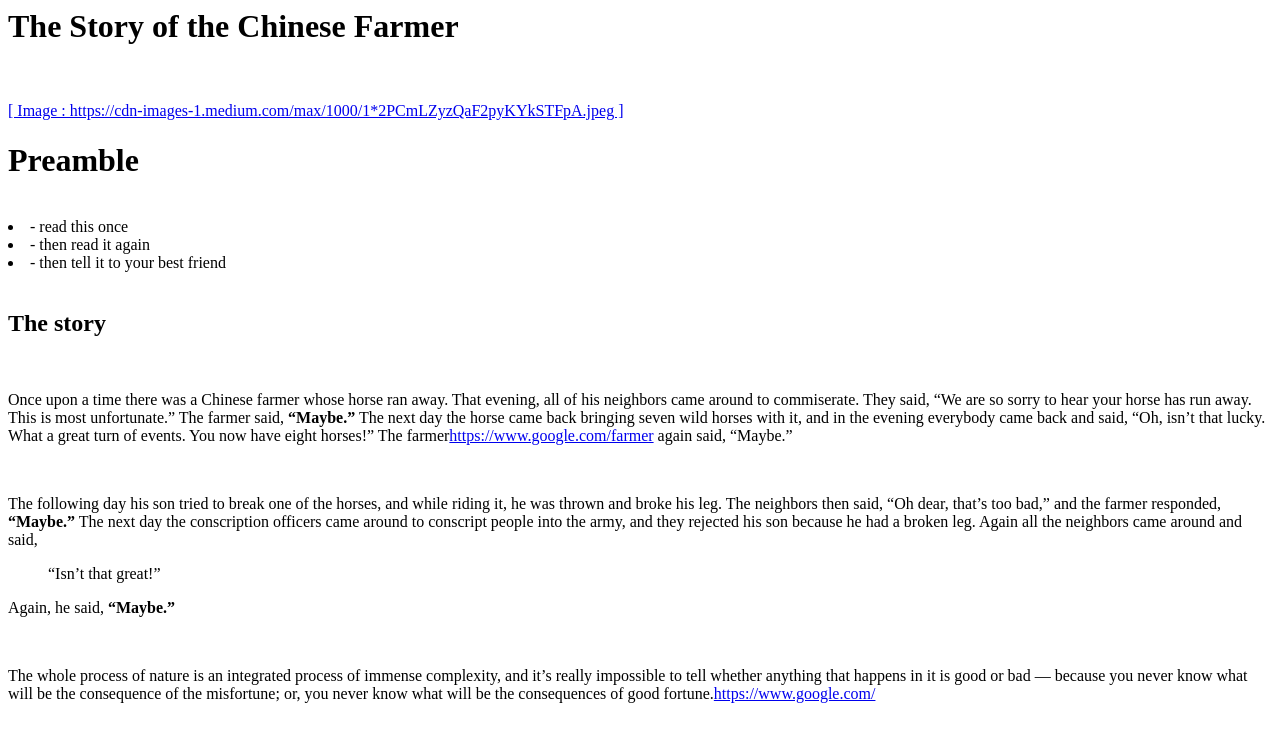
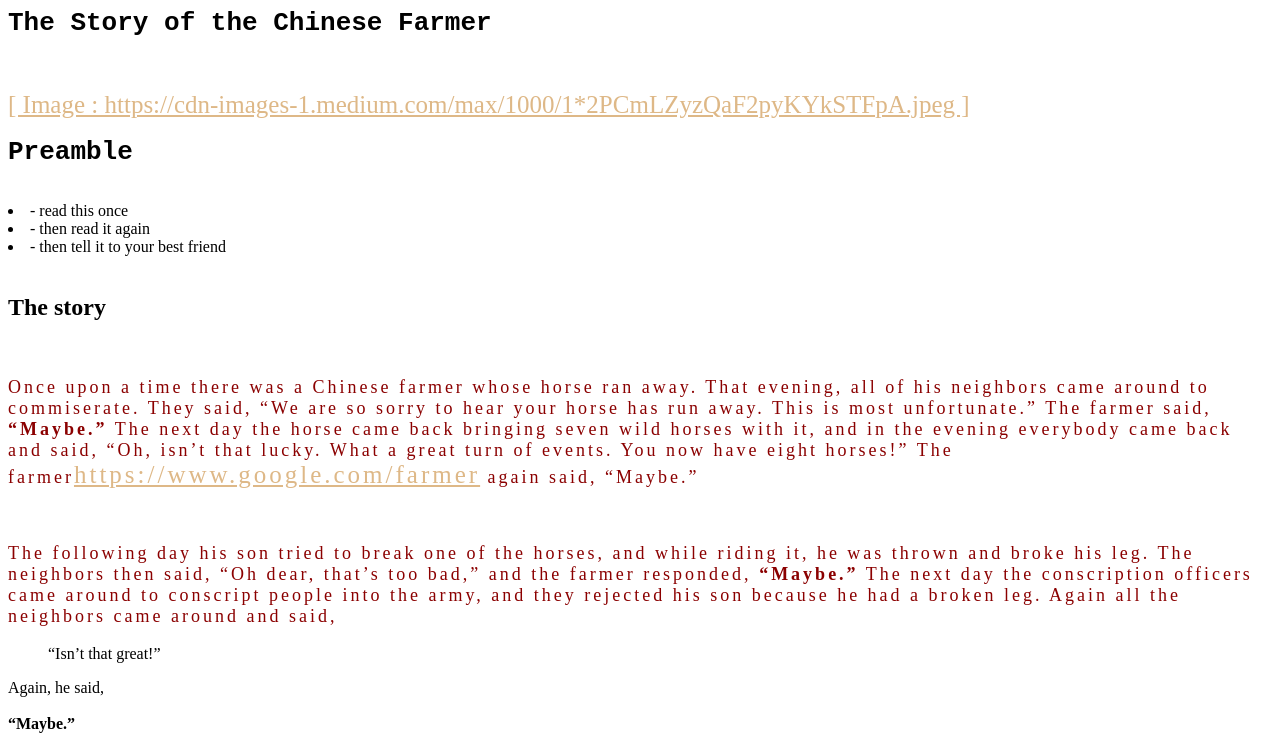
Before and after one commit to janottegithub/semantics-3, a plain HTML site: page semantics1.html in a window 1280 px wide. Shown: the top 748 px of the page. Drawn offline with Linux system fonts and the light colour scheme.

Commit message:
semantics2

```diff
--- a/semantics1.html
+++ b/semantics1.html
@@ -25,8 +25,12 @@ span,=It has no meaning ,The span tag is like the div tag.
  the alt attribute = to give the immage a description if for some reason the person who vieuws the page cannot see the immage it still shows a description.
 */
      .good{}
-.bad
-
+     .bad{}
+    p{font-family:serif;font-size:18px;letter-spacing:3px;color:darkred;}
+     h1 {font-family: monospace;}
+     a {font-size:25px;color:burlywood;}
+     a:hover{color:darkgoldenrod;}
+     a:visited{color: forestgreen;font-weight: bold;}
 </style>
 </head>
     <body>
@@ -48,9 +52,9 @@ span,=It has no meaning ,The span tag is like the div tag.
     <br>
     <h2>The story</h2>
     <br>
-<p>Once upon a time there was a Chinese farmer whose horse ran away. That evening, all of his neighbors came around to commiserate. They said, “We are so sorry to hear your horse has run away. This is most unfortunate.” The farmer said, <strong>“Maybe.”</strong> The next day the horse came back bringing seven wild horses with it, and in the evening everybody came back and said, “Oh, isn’t that lucky. What a great turn of events. You now have eight horses!” The farmer<a href="https://www.google.com/search?safe=active&ei=1_l3XKbvJsaxgwfpuofYDQ&q=The+farmer&oq=The+farmer&gs_l=psy-ab.3..0i203l7j0j0i203l2.100481.100481..101155...0.0..0.62.62.1......0....2j1..gws-wiz.......0i71.EUS8elI8ons">https://www.google.com/farmer</a> again said, “Maybe.”</p>
+    <p class="p">Once upon a time there was a Chinese farmer whose horse ran away. That evening, all of his neighbors came around to commiserate. They said, “We are so sorry to hear your horse has run away. This is most unfortunate.” The farmer said, <strong>“Maybe.”</strong> The next day the horse came back bringing seven wild horses with it, and in the evening everybody came back and said, “Oh, isn’t that lucky. What a great turn of events. You now have eight horses!” The farmer<a href="https://www.google.com/search?safe=active&ei=1_l3XKbvJsaxgwfpuofYDQ&q=The+farmer&oq=The+farmer&gs_l=psy-ab.3..0i203l7j0j0i203l2.100481.100481..101155...0.0..0.62.62.1......0....2j1..gws-wiz.......0i71.EUS8elI8ons">https://www.google.com/farmer</a> again said, “Maybe.”</p>
     <br>
-    <p>The following day his son tried to break one of the horses, and while riding it, he was thrown and broke his leg. The neighbors then said, “Oh dear, that’s too bad,” and the farmer responded, <strong>“Maybe.”</strong> The next day the conscription officers came around to conscript people into the army, and they rejected his son because he had a broken leg. Again all the neighbors came around and said, <blockquote>“Isn’t that great!”</blockquote> Again, he said, <strong>“Maybe.”</strong></p>
+        <p>The following day his son tried to break one of the horses, and while riding it, he was thrown and broke his leg. The neighbors then said, “Oh dear, that’s too bad,” and the farmer responded, <strong>“Maybe.”</strong> The next day the conscription officers came around to conscript people into the army, and they rejected his son because he had a broken leg. Again all the neighbors came around and said, <blockquote>“Isn’t that great!”</blockquote> Again, he said, </p><strong>“Maybe.”</strong>
     <br>
     <p>The whole process of nature is an integrated process of immense complexity, and it’s really impossible to tell whether anything that happens in it is good or bad — because you never know what will be the consequence of the misfortune; or, you never know what will be the consequences of good fortune.<a href="https://www.google.com/">https://www.google.com/</a></p>
     <br>
@@ -76,6 +80,7 @@ span,=It has no meaning ,The span tag is like the div tag.
 <hr>----
 <footer>
 <img src="http://worldartsme.com/images/crazy-happy-face-clipart-1.jpg" alt="crazy-smiley" height="50%" width="50%";>
-Copyright Just Another Company 2017. All right reserved. Adapted from this article: https://wellsbaum.blog/2018/01/27/alan-watts-the-story-of-the-chinese-farmer/</footer>
+Copyright Just Another Company 2017. All right reserved. Adapted from this article: <a href="https://wellsbaum.blog/2018/01/27/alan-watts-the-story-of-the-chinese-farmer/" target="_blank" title="the farmer goes nuts">https://wellsbaum.blog/2018/01/27/alan-watts-the-story-of-the-chinese-farmer/</a></footer>
+<br>
     </body>
 </html>
```
Lines whose indentation alone changed are shown as unchanged.
